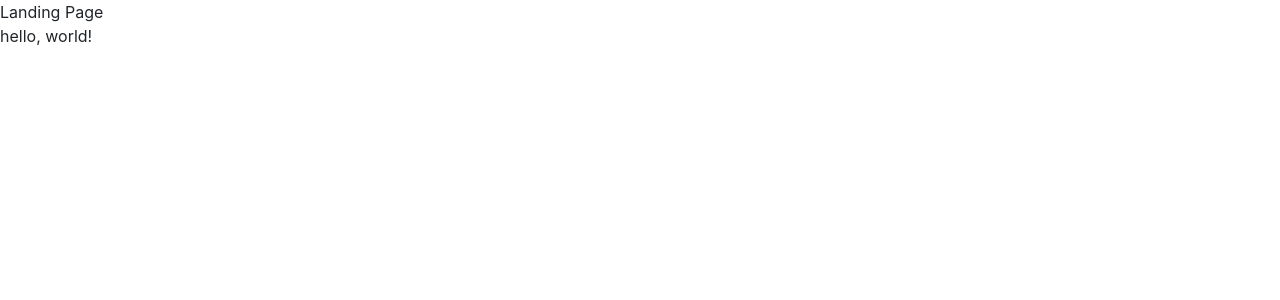
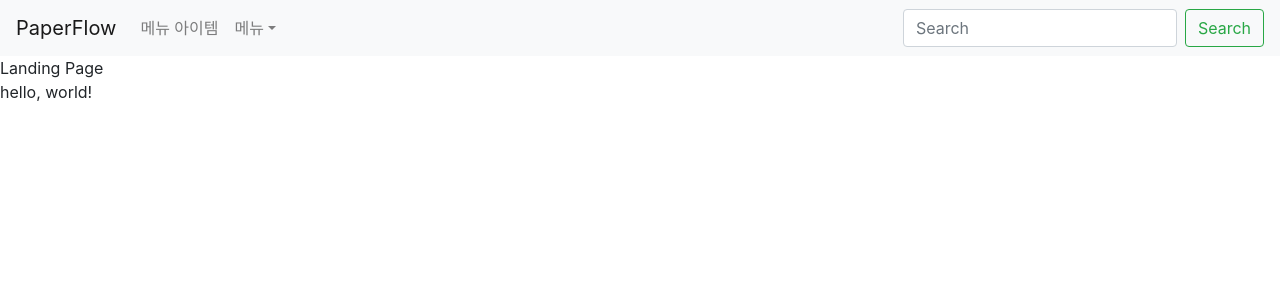
Before and after one commit to kookmin-sw/capstone-2021-8, a React app in the folder client/paperflow-web-v1/: page / in a window 1280 px wide. Shown: the top 300 px of the page. Built offline with nearby package versions, Linux system fonts and the light colour scheme; the HTML template or start-up script is replaced by a standard one.

Commit message:
feat: implement navBar

```diff
--- a/client/paperflow-web-v1/src/App.js
+++ b/client/paperflow-web-v1/src/App.js
@@ -1,10 +1,14 @@
 import React from 'react';
-import { BrowserRouter, Route } from 'react-router-dom';
+import { BrowserRouter, Route, Switch } from 'react-router-dom';
 import Landing from './pages/Landing';
+import NavBar from './components/navBar';
 
 const App = () => (
   <BrowserRouter>
-    <Route exact path="/" component={Landing} />
+    <NavBar />
+    <Switch>
+      <Route exact path="/" component={Landing} />
+    </Switch>
   </BrowserRouter>
 );
 
```
